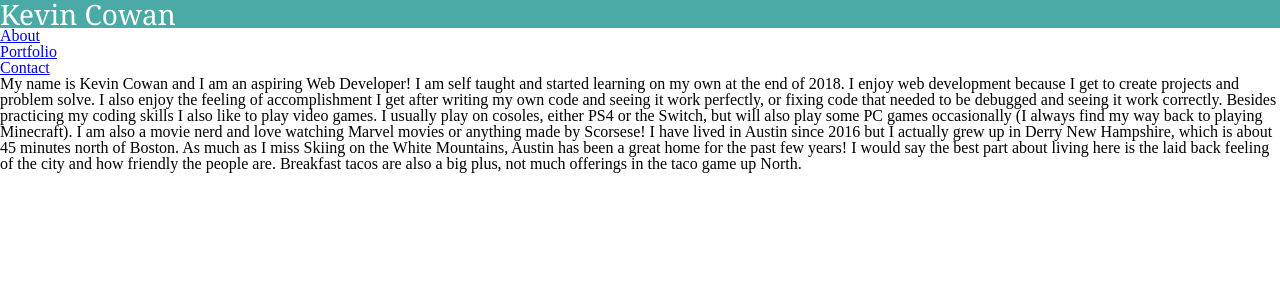
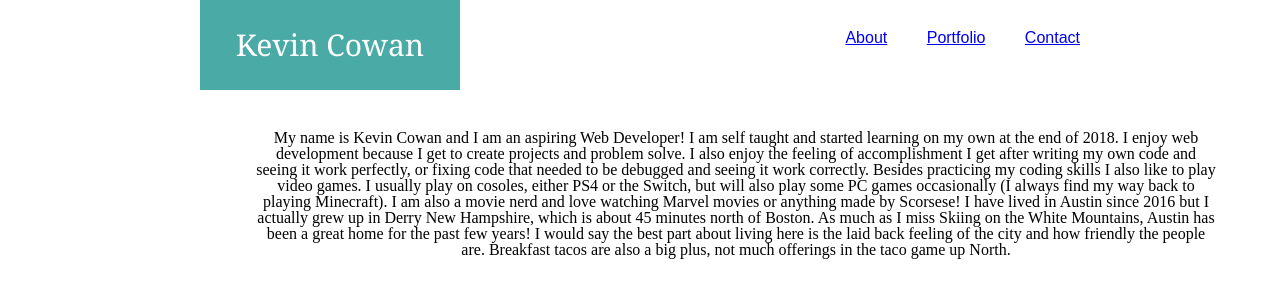
Before and after one commit to cowankc/Basic-Portfolio, a plain HTML site: page index.html in a window 1280 px wide. Drawn offline with Linux system fonts and the light colour scheme.

Commit message:
added CSS to header and body, applied background image but did not fit it correctly

```diff
--- a/assets/css/style.css
+++ b/assets/css/style.css
@@ -1,8 +1,37 @@
-header{
+
+h1{
     background-color: #4aaaa5;
     color: white;
-    font-size: 28px;
-    font-family: Georgia, Times, 'Times New Roman', serif;
+    font-size: 30px;
+    font-family: 'Georgia', 'Times', 'Times New Roman', 'serif';
+    width: 200px;
+    height: 30px;
+    text-align: center;
+    padding: 30px;
+    float: left;
+    margin-left: 200px
+}
 
+#navbar{
+    float: right;
+    font-family: 'Arial', 'Helvetica Neue', Helvetica, sans-serif;
+    word-spacing: 35px;
+    margin-right: 200px;
+    margin-top: 30px;
 
 }
+
+.clearfix::after {
+    content: "";
+    display: block;
+    clear: both;
+}
+
+#aboutme{
+    clear: both;
+    width: 960px;
+    text-align: center;
+    position: relative;
+    top: 40px;
+    left: 20%;
+}
--- a/index.html
+++ b/index.html
@@ -6,18 +6,22 @@
     <link rel="stylesheet" type="text/css" href="assets/css/style.css">
 
 </head>
+<!-- <img src="assets/images/old_map_@2x.png"/> -->
+<body>
 
-<body>
-    <header>Kevin Cowan</header>
+    <header>
+        <h1>Kevin Cowan</h1>
 
-    <div id=navbar>
-        <h2><a href="index.html">About</a></h2>
-        <h2><a href="portfolio.html">Portfolio</a></h2>
-        <h2><a href="contact.html">Contact</a></h2>
-    </div>
+        <div id=navbar>
+            <h2>
+                <a href="index.html">About</a>
+                <a href="portfolio.html">Portfolio</a>
+                <a href="contact.html">Contact</a>
+            </h2>
+        </div>
+    </header>
 
-
-    <div>
+    <div id=aboutme>
         <p>
             My name is Kevin Cowan and I am an aspiring Web Developer! I am self
         taught and started learning on my own at the end of 2018. I enjoy web
```
Also changed, not shown: assets/images/old_map_@2X.png (added).
